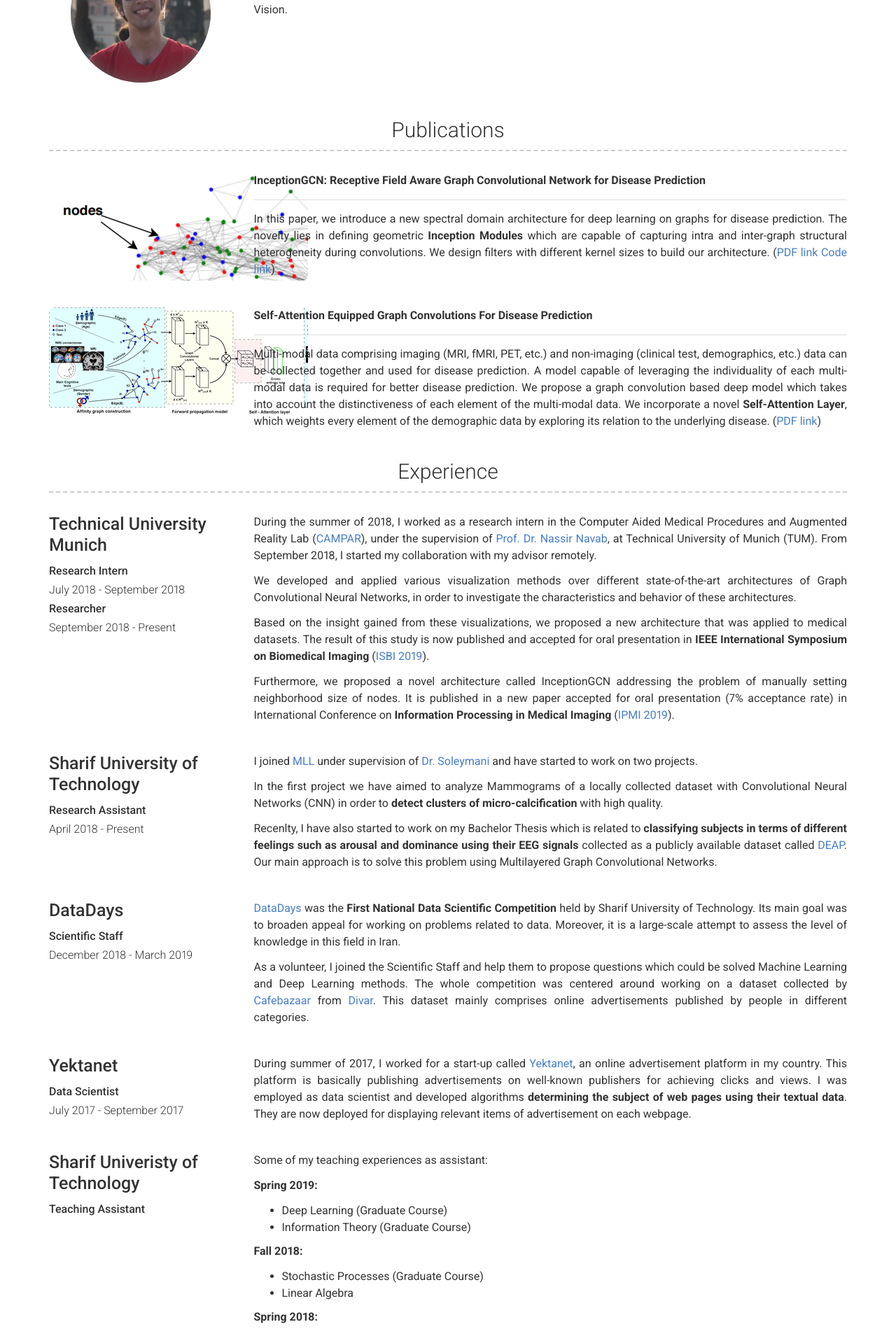
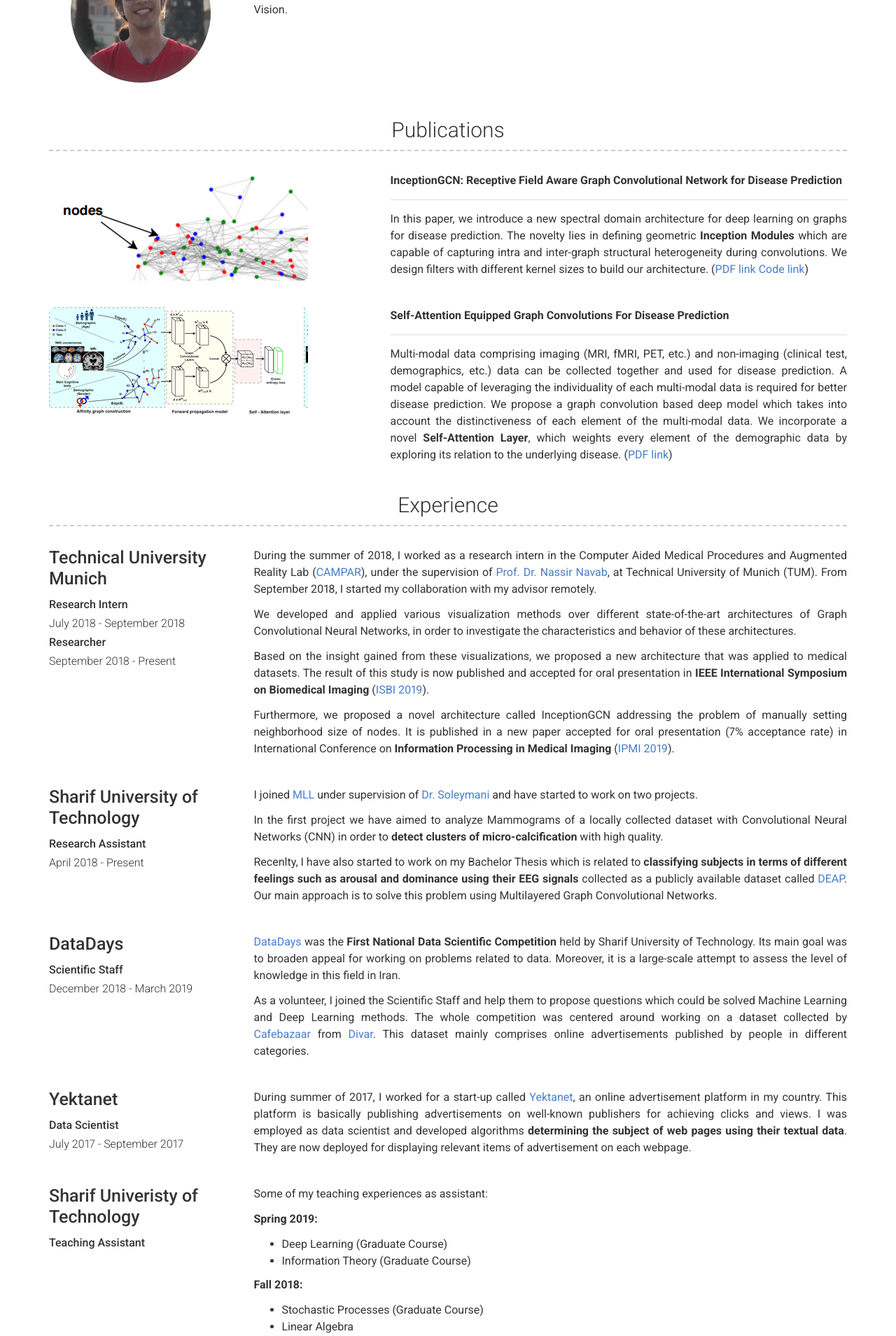
Before and after one commit to shekshaa/shekshaa.github.io, a Jekyll site: the page built from index.md, in a window 1280 px wide. Shown: the part 371-2280 px from the top of the page at 70% size. Built offline with Jekyll 4.4.1, drawn with Linux system fonts in a browser that asks for light colours.

Commit message:
Update projects.html

```diff
--- a/_includes/projects.html
+++ b/_includes/projects.html
@@ -2,7 +2,7 @@
   <h3>{{ site.projects_title | default: "Projects" }}</h3>
   {% for project in site.data.projects %}
     <div class="row clearfix project">
-      <div class="col-xs-12 col-sm-4 col-md-3 no-print">
+      <div class="col-xs-12 col-sm-4 col-md-5 no-print">
         <span class="pub-img" style="background-image: url({{ project.image | relative_url }})" />
       </div>
 <!--       <div class="col-xs-12 col-sm-4 col-md-3 col-print-12 left-column">
@@ -18,7 +18,7 @@
           </p>
         {%- endif -%}
       </div> -->
-      <div class="col-xs-9 col-sm-8 col-md-9 col-print-12">
+      <div class="col-xs-12 col-sm-8 col-md-7 col-print-12">
         {%- if project.quote -%}
           <p class="quote">{{ project.quote }}</p>
         {%- endif -%}
```
